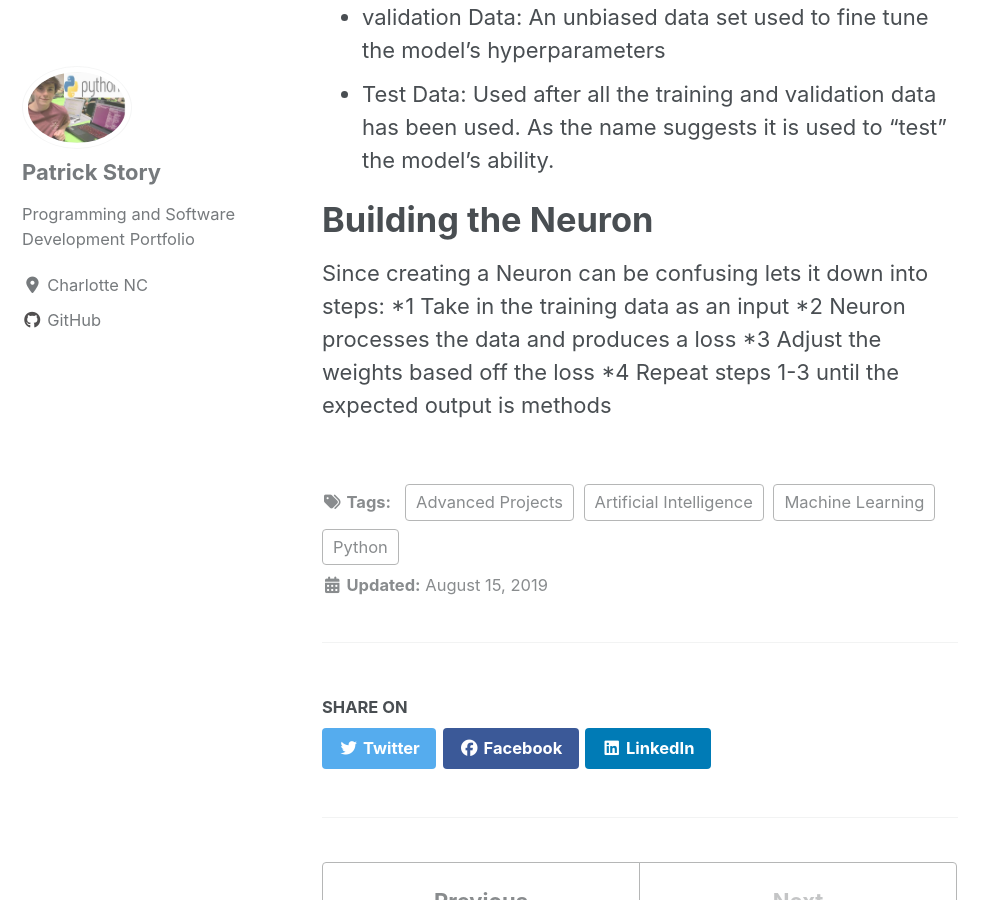
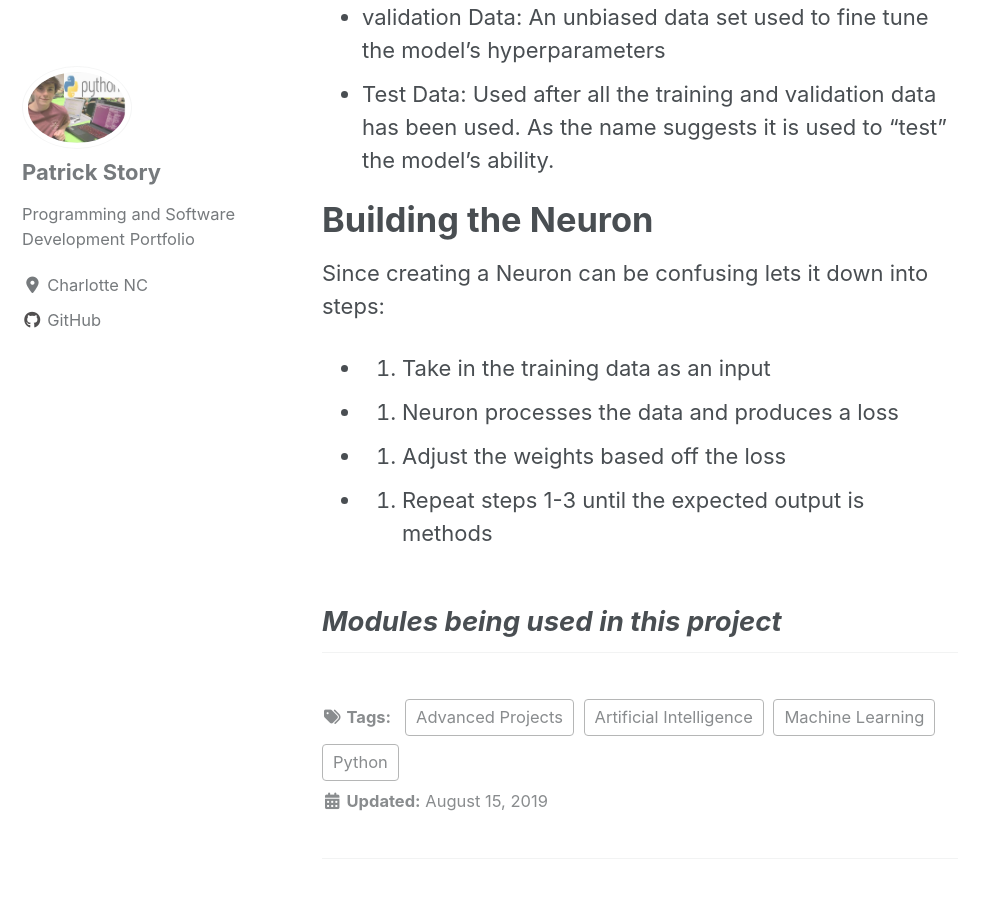
Before and after one commit to Patchyst/Patchyst.github.io, a Jekyll site: the page built from _posts/2019-08-15-My_First_Machine_Learning_Model.md, in a window 1280 px wide and 900 px high, scrolled down 4040 px. Shown: the whole window, without its empty margins (0-998 px from the left). Built offline with Jekyll 4.4.1, drawn with Linux system fonts in a browser that asks for light colours; cached includes are drawn as plain includes; nearby versions of some CDN libraries.

Commit message:
updating build a nueron project

```diff
--- a/_posts/2019-08-15-My_First_Machine_Learning_Model.md
+++ b/_posts/2019-08-15-My_First_Machine_Learning_Model.md
@@ -34,7 +34,9 @@ The Hidden Layer is the layer between the input and output nodes that takes in a
 
 # **Building the Neuron**
 Since creating a Neuron can be confusing lets it down into steps:
-*1 Take in the training data as an input
-*2 Neuron processes the data and produces a loss
-*3 Adjust the weights based off the loss
-*4 Repeat steps 1-3 until the expected output is methods
+* 1. Take in the training data as an input
+* 2. Neuron processes the data and produces a loss
+* 3. Adjust the weights based off the loss
+* 4. Repeat steps 1-3 until the expected output is methods
+
+## *Modules being used in this project*
```
